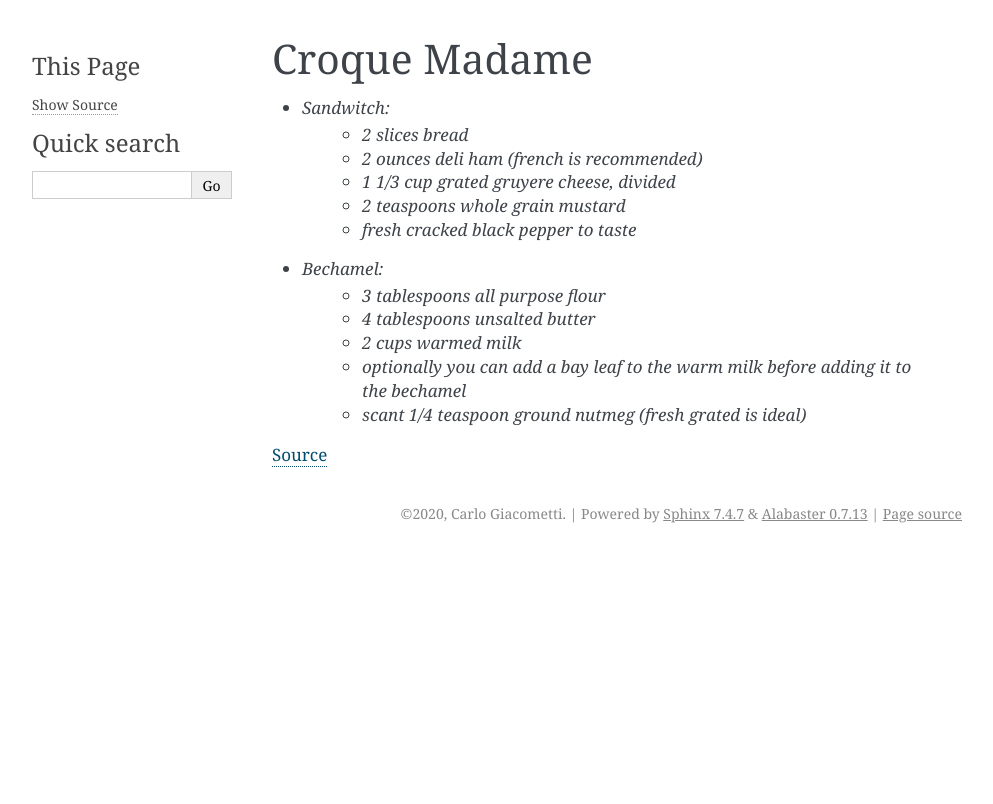
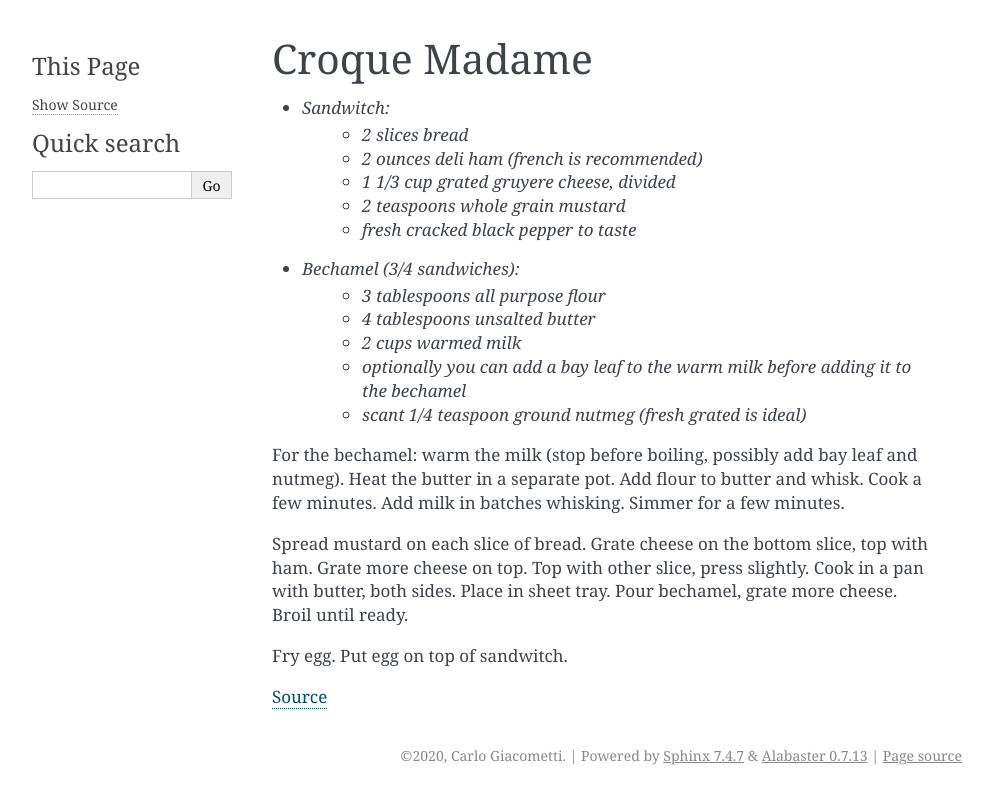
Before and after one commit to toriborish/Recipes, a Sphinx documentation site: the page built from docs/source/Recipes/Entrees/Sandwich_CroqueMadame.rst, in a window 1280 px wide. Shown: the top 804 px of the page, without its empty margins (148-1141 px from the left). Built offline with Sphinx 7.4.7, drawn with Linux system fonts in a browser that asks for light colours.

Commit message:
Added instructions for croque madame

```diff
--- a/docs/source/Recipes/Entrees/Sandwich_CroqueMadame.rst
+++ b/docs/source/Recipes/Entrees/Sandwich_CroqueMadame.rst
@@ -11,11 +11,21 @@ Croque Madame
 	- *2 teaspoons whole grain mustard*
 	- *fresh cracked black pepper to taste*
 
-- *Bechamel:*
+- *Bechamel (3/4 sandwiches):*
 	- *3 tablespoons all purpose flour*
 	- *4 tablespoons unsalted butter*
 	- *2 cups warmed milk*
 	- *optionally you can add a bay leaf to the warm milk before adding it to the bechamel*
 	- *scant 1/4 teaspoon ground nutmeg (fresh grated is ideal)*
 
+For the bechamel: warm the milk (stop before boiling, possibly add bay leaf and nutmeg). Heat the butter in a separate pot.
+Add flour to butter and whisk. Cook a few minutes. Add milk in batches whisking.
+Simmer for a few minutes.
+
+Spread mustard on each slice of bread. Grate cheese on the bottom slice, top with ham.
+Grate more cheese on top. Top with other slice, press slightly. Cook in a pan with butter, both sides.
+Place in sheet tray. Pour bechamel, grate more cheese. Broil until ready.
+
+Fry egg. Put egg on top of sandwitch.
+
 `Source <https://www.youtube.com/watch?v=lUOxE_NdIwE>`_
```
